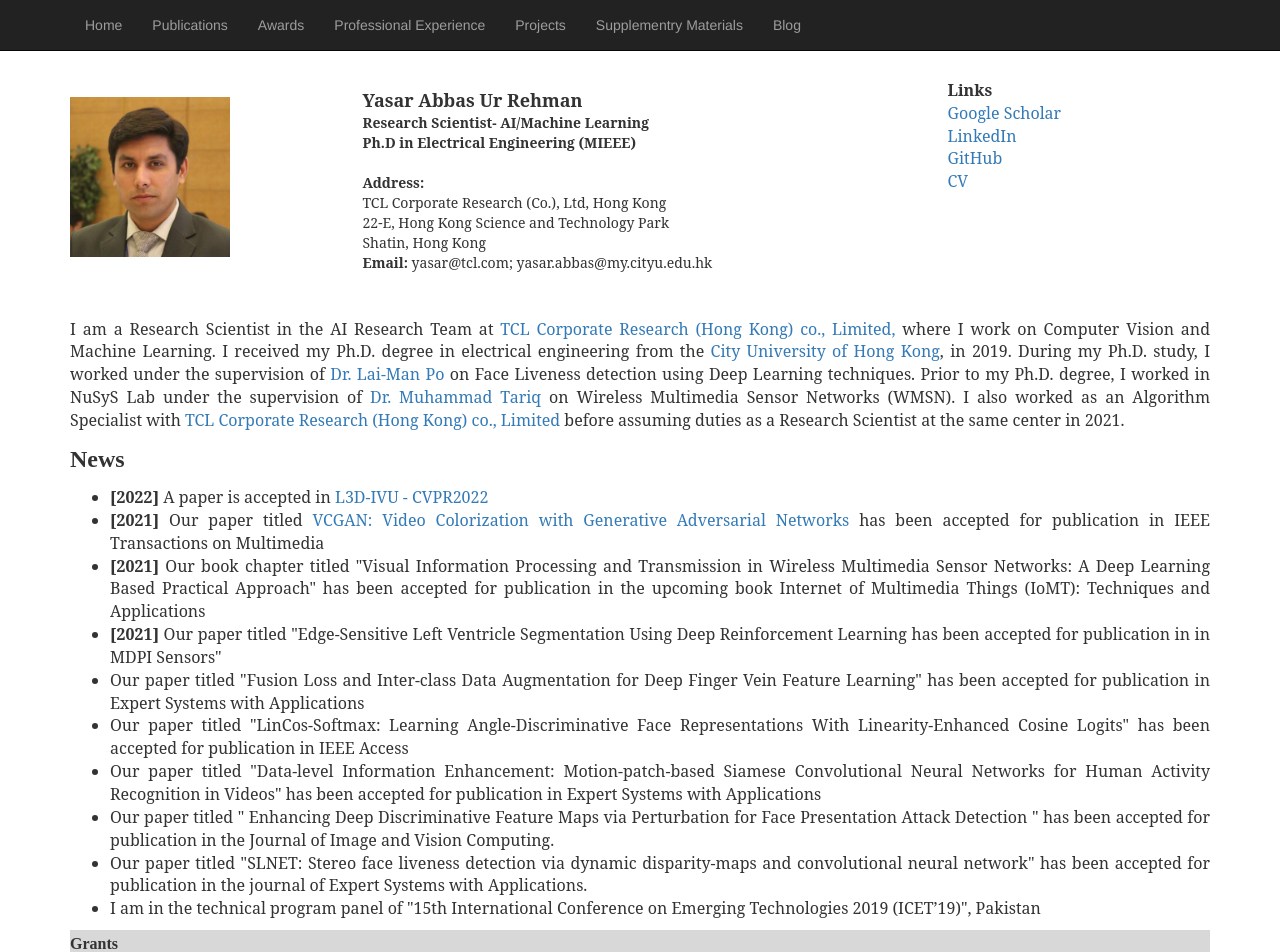
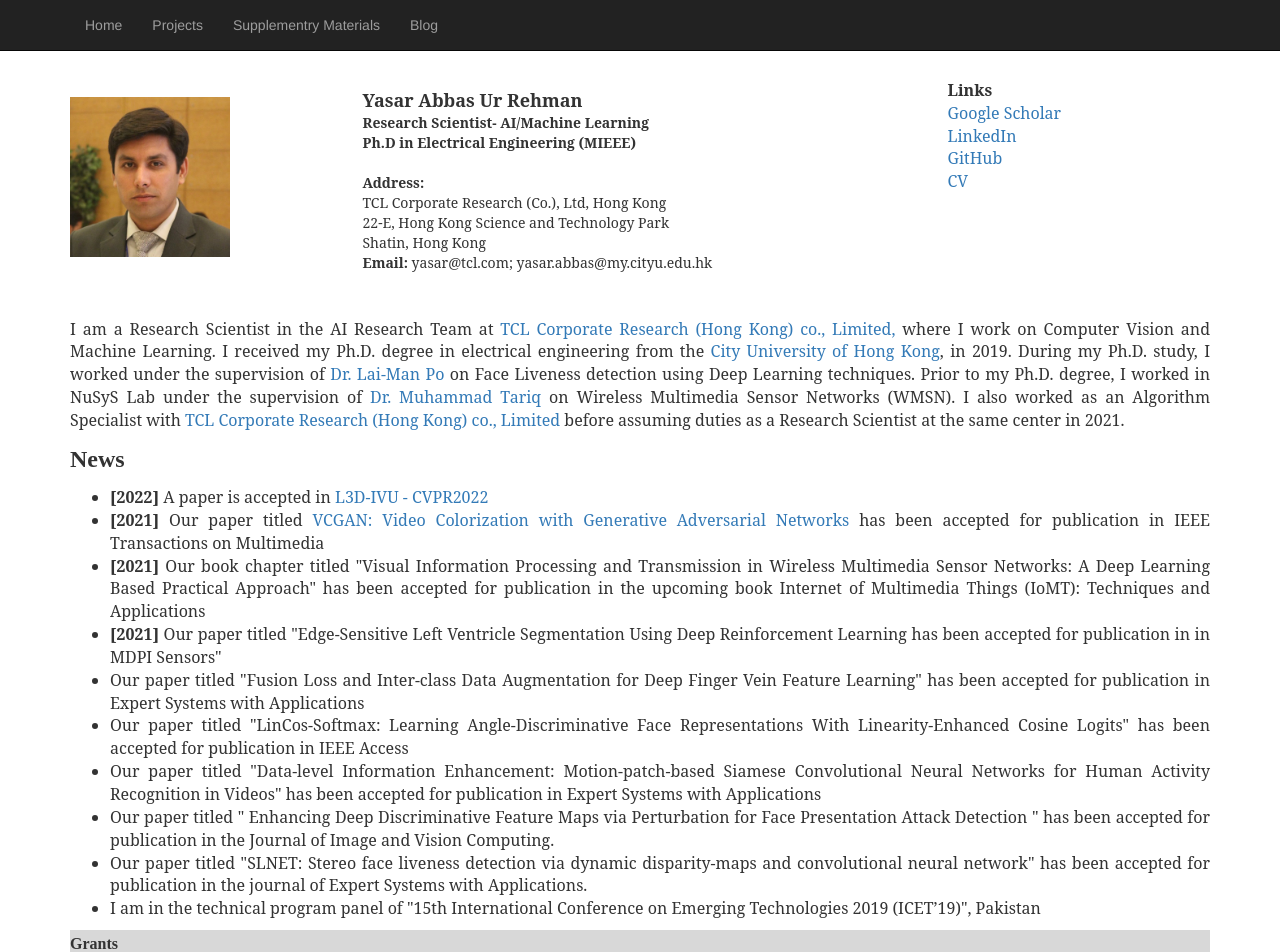
Before and after one commit to yasar-rehman/yasar, a Jekyll site: the page built from index.html, in a window 1280 px wide. Shown: the top 952 px of the page. Built offline with Jekyll 4.4.1, drawn with Linux system fonts in a browser that asks for light colours; some web fonts are replaced.

Commit message:
Update default.html

```diff
--- a/_layouts/default.html
+++ b/_layouts/default.html
@@ -28,9 +28,9 @@
 		<div class="collapse navbar-collapse" id="bs-example-navbar-collapse-1">
 		  <ul class="nav navbar-nav">
 				  <li><a href="/yasar/">Home</a></li>
-				  <li><a href="/yasar/publications/">Publications</a></li>
-				  <li><a href="/yasar/awards">Awards</a></li>
-				  <li><a href="/yasar/experience">Professional Experience</a></li>
+<!-- 				  <li><a href="/yasar/publications/">Publications</a></li> -->
+<!-- 				  <li><a href="/yasar/awards">Awards</a></li>  -->
+<!-- 				  <li><a href="/yasar/experience">Professional Experience</a></li>  -->
 			           <li><a href="/yasar/projects">Projects</a></li>
 				  <li><a href="/yasar/supplementry">Supplementry Materials</a></li>
 	        		  <li><a href="/yasar/blog">Blog</a></li>
```
